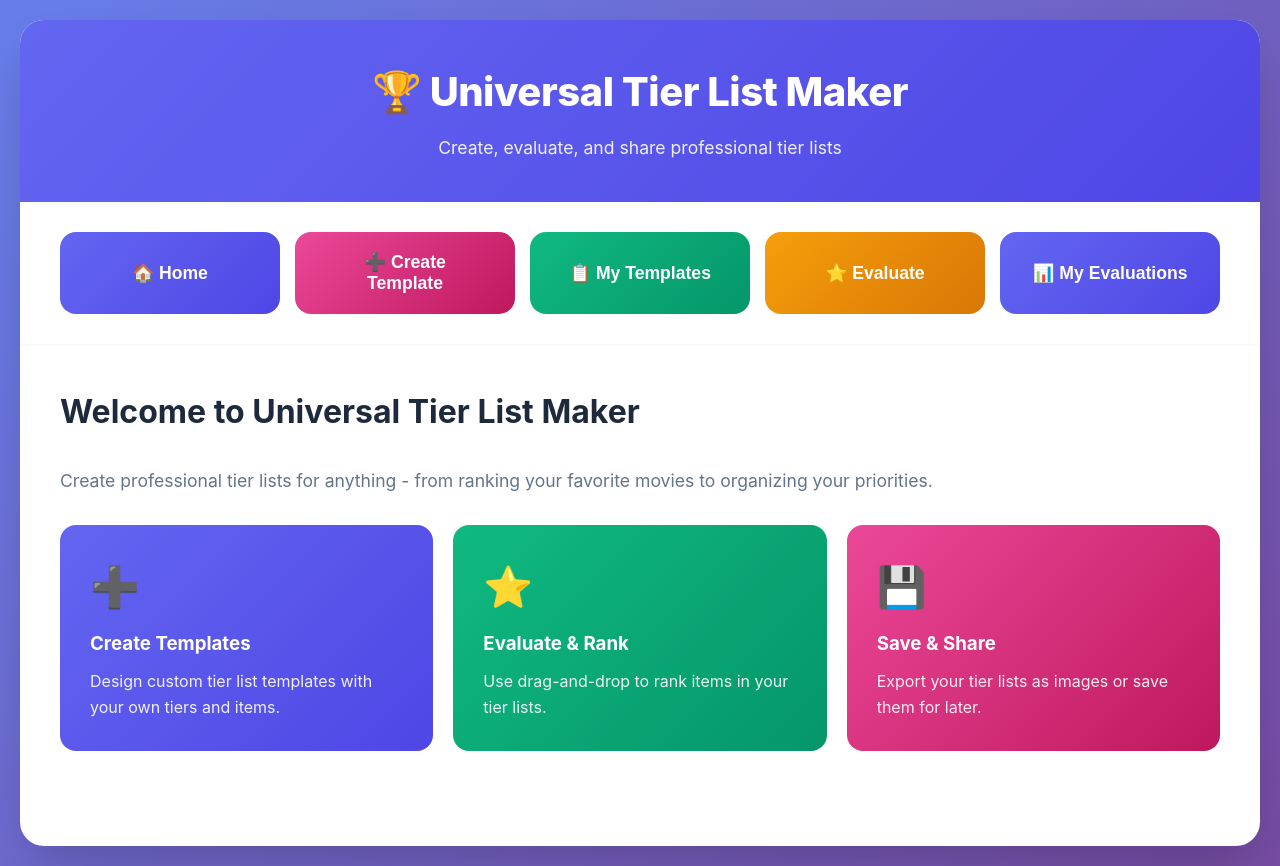
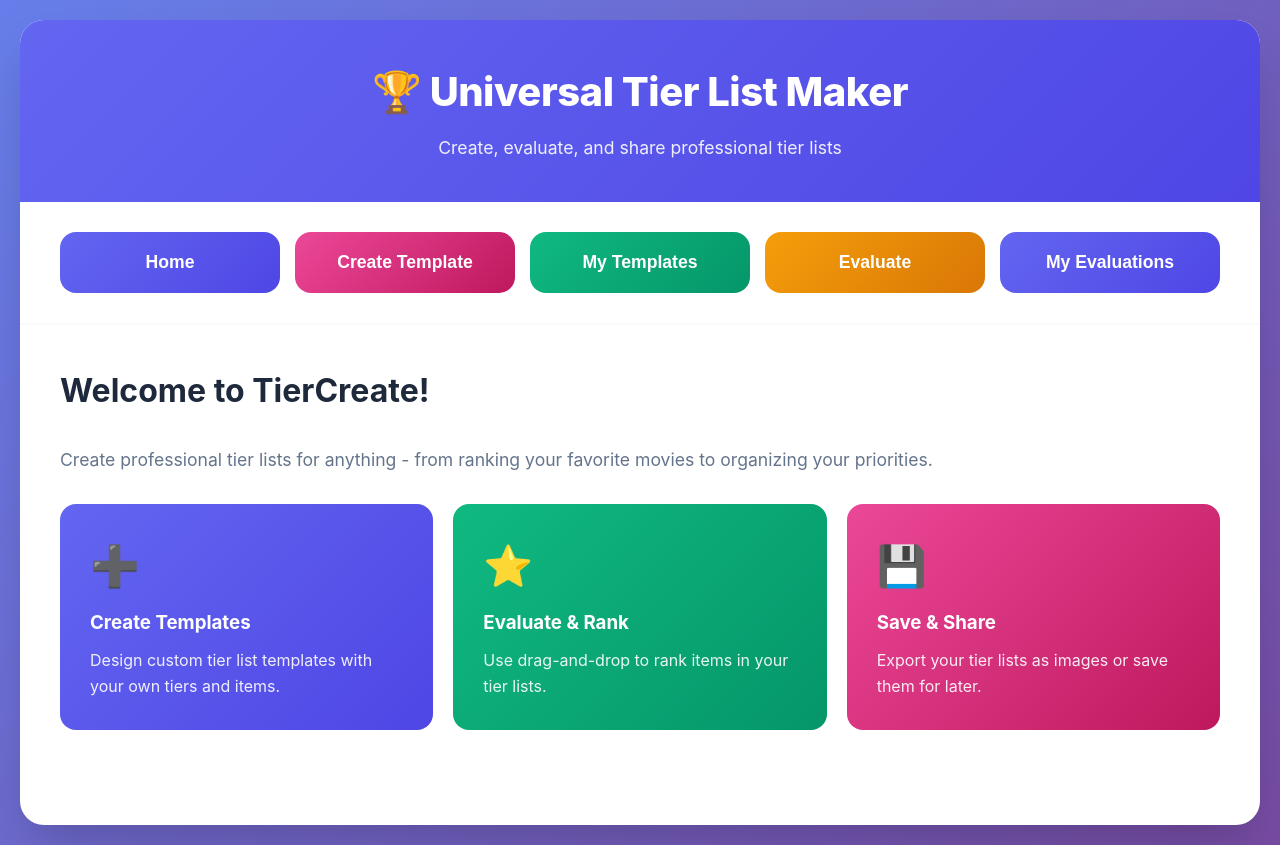
Before and after one commit to dawntasy/dawntasyproj, a plain HTML site: page tiercreate.html in a window 1280 px wide. After the commit the page ends 845 px from the top, so only its background shows below. Drawn offline with nearby package versions, Linux system fonts and the light colour scheme.

Commit message:
Update and rename tiermaker.html to tiercreate.html

```diff
--- a/tiermaker.html
+++ b/tiercreate.html
@@ -3,7 +3,7 @@
 <head>
     <meta charset="UTF-8">
     <meta name="viewport" content="width=device-width, initial-scale=1.0">
-    <title>Universal Tier List Maker</title>
+    <title>TierCreate - Make tier lists easy.</title>
     <script src="https://cdnjs.cloudflare.com/ajax/libs/html2canvas/1.4.1/html2canvas.min.js"></script>
     <style>
         * {
@@ -695,26 +695,26 @@
 
         <nav class="main-nav">
             <button class="nav-btn primary" onclick="showScreen('home')">
-                <span>🏠 Home</span>
+                <span>Home</span>
             </button>
             <button class="nav-btn secondary" onclick="showScreen('create-template')">
-                <span>➕ Create Template</span>
+                <span>Create Template</span>
             </button>
             <button class="nav-btn success" onclick="showScreen('my-templates')">
-                <span>📋 My Templates</span>
+                <span>My Templates</span>
             </button>
             <button class="nav-btn warning" onclick="initEvaluate()">
-                <span>⭐ Evaluate</span>
+                <span>Evaluate</span>
             </button>
             <button class="nav-btn primary" onclick="showScreen('my-evaluations')">
-                <span>📊 My Evaluations</span>
+                <span>My Evaluations</span>
             </button>
         </nav>
 
         <div class="content">
             <!-- Home Screen -->
             <div id="home-screen" class="screen active">
-                <h2 class="section-title">Welcome to Universal Tier List Maker</h2>
+                <h2 class="section-title">Welcome to TierCreate!</h2>
                 <p style="font-size: 1.1rem; color: var(--text-light); margin-bottom: 30px;">
                     Create professional tier lists for anything - from ranking your favorite movies to organizing your priorities.
                 </p>
```
